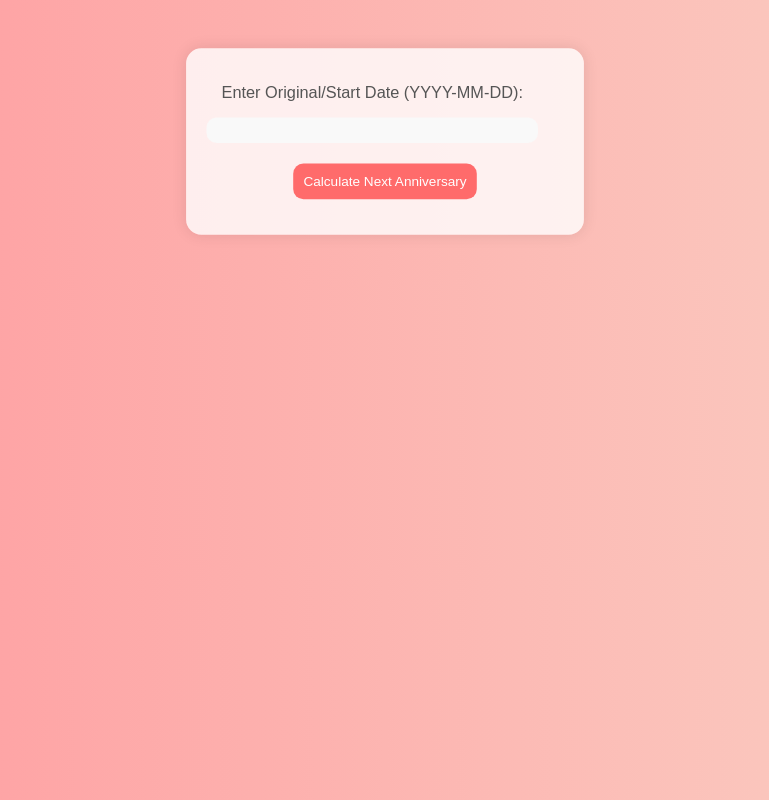
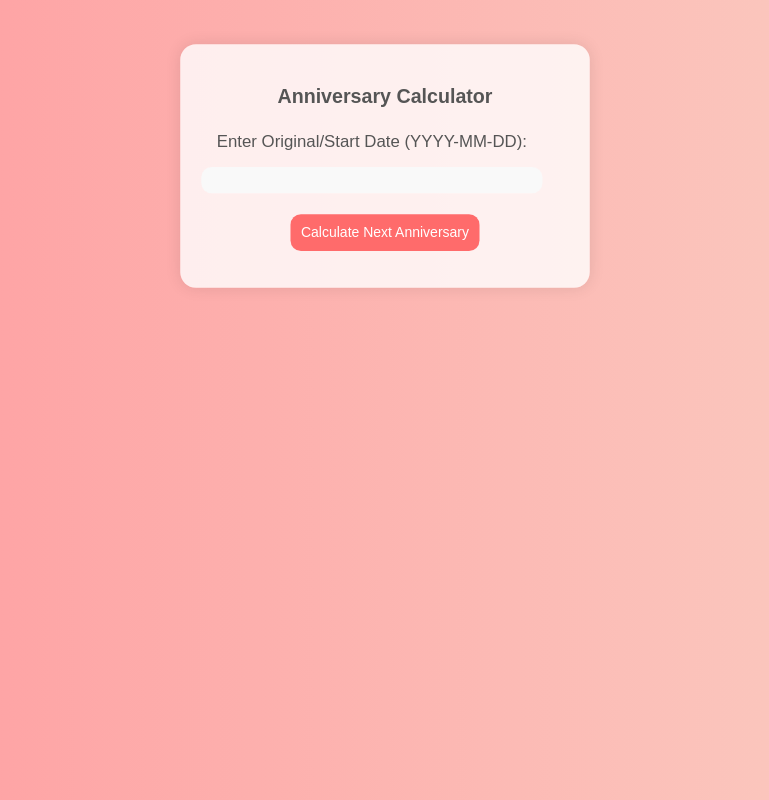
Before and after one commit to thilisadiki/Aniversary-Calc, a plain HTML site: page index.html in a window 1280 px wide. In both pictures the pointer is over the element 640 px from the left and 141 px from the top of the page. Shown: the whole page, without its empty margins (255-1024 px from the left). Drawn offline with Linux system fonts and the light colour scheme.

Commit message:
add READ.md file

```diff
--- a/index.html
+++ b/index.html
@@ -8,6 +8,8 @@
 </head>
 <body>
     <div class="container">
+
+        <h3>Anniversary Calculator </h3>
         <label for="originalDate">Enter Original/Start Date (YYYY-MM-DD):</label>
         <input type="text" id="originalDate" required>
         <button onclick="calculateAndDisplayAnniversary()">Calculate Next Anniversary</button>
--- a/style.css
+++ b/style.css
@@ -17,7 +17,7 @@ body {
 }
 
 .container:hover {
-  transform: scale(1.02);
+  transform: scale(1.05);
 }
 
 label,
```
Also changed, not shown: 1 other file.
